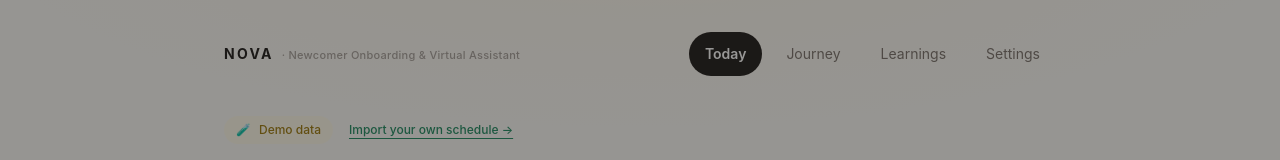
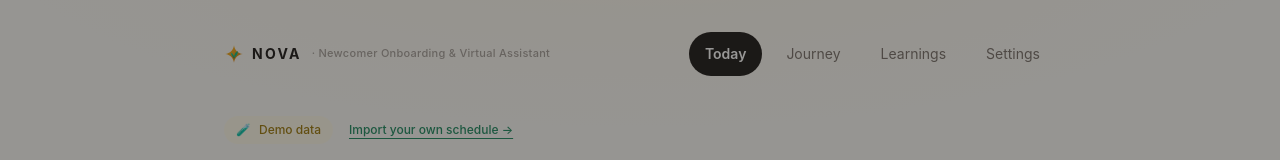
Before and after one commit to wahid-leadgeeks/onboarding-copilot, a Next.js app: page / in a window 1280 px wide. Shown: the top 160 px of the page. Built offline with nearby package versions, Linux system fonts and the light colour scheme.

Commit message:
feat: add NOVA brand logo component and favicon icon assets

```diff
--- /dev/null
+++ b/app/components/NovaLogo.tsx
@@ -0,0 +1,37 @@
+export function NovaLogo({ className = 'size-6' }: { className?: string }) {
+  return (
+    <svg
+      viewBox="0 0 48 48"
+      fill="none"
+      xmlns="http://www.w3.org/2000/svg"
+      className={className}
+      aria-hidden="true"
+    >
+      <defs>
+        <linearGradient id="nova-gold" x1="0%" y1="0%" x2="100%" y2="100%">
+          <stop offset="0%" stopColor="#FBBF24" />
+          <stop offset="100%" stopColor="#D97706" />
+        </linearGradient>
+        <linearGradient id="nova-mint" x1="0%" y1="0%" x2="100%" y2="100%">
+          <stop offset="0%" stopColor="#34D399" />
+          <stop offset="100%" stopColor="#059669" />
+        </linearGradient>
+      </defs>
+      {/* 4-point radiant morning star */}
+      <path
+        d="M24 3 C25.5 14.5 33.5 22.5 45 24 C33.5 25.5 25.5 33.5 24 45 C22.5 33.5 14.5 25.5 3 24 C14.5 22.5 22.5 14.5 24 3 Z"
+        fill="url(#nova-gold)"
+      />
+      {/* Sprout seedling at the heart of the star */}
+      <path
+        d="M24 33 C24 27 21 22.5 16.5 20.5 C16.5 27 20 31 24 33 Z"
+        fill="url(#nova-mint)"
+      />
+      <path
+        d="M24 33 C24 25.5 27.5 19 33 17 C34 24.5 28.5 30.5 24 33 Z"
+        fill="#10B981"
+      />
+      <circle cx="24" cy="33" r="1.5" fill="#047857" />
+    </svg>
+  );
+}
--- a/app/components/PrimaryNav.tsx
+++ b/app/components/PrimaryNav.tsx
@@ -1,3 +1,5 @@
+import { NovaLogo } from '@/app/components/NovaLogo';
+
 const destinations = [
   { label: 'Today', href: '/' },
   { label: 'Journey', href: '/journey' },
@@ -8,9 +10,12 @@ const destinations = [
 export function PrimaryNav({ active }: { active: 'Today' | 'Journey' | 'Learnings' | 'Settings' }) {
   return (
     <nav aria-label="Primary navigation" data-tour="primary-nav" className="animate-fade-up mb-10 flex flex-wrap items-center gap-x-2 gap-y-3 text-sm">
-      <div className="mr-auto flex items-baseline gap-2">
-        <a href="/" className="text-sm font-bold tracking-[0.16em] text-stone-900 transition hover:text-stone-700">
-          NOVA
+      <div className="mr-auto flex items-center gap-2.5">
+        <a href="/" className="group flex items-center gap-2">
+          <NovaLogo className="size-5 transition group-hover:scale-110" />
+          <span className="text-sm font-bold tracking-[0.16em] text-stone-900 transition group-hover:text-stone-700">
+            NOVA
+          </span>
         </a>
         <span className="hidden text-[11px] font-medium tracking-wide text-stone-400 sm:inline" title="Newcomer Onboarding & Virtual Assistant">
           · Newcomer Onboarding &amp; Virtual Assistant
```
Also changed, not shown: app/apple-icon.svg (added), app/icon.svg (added).
